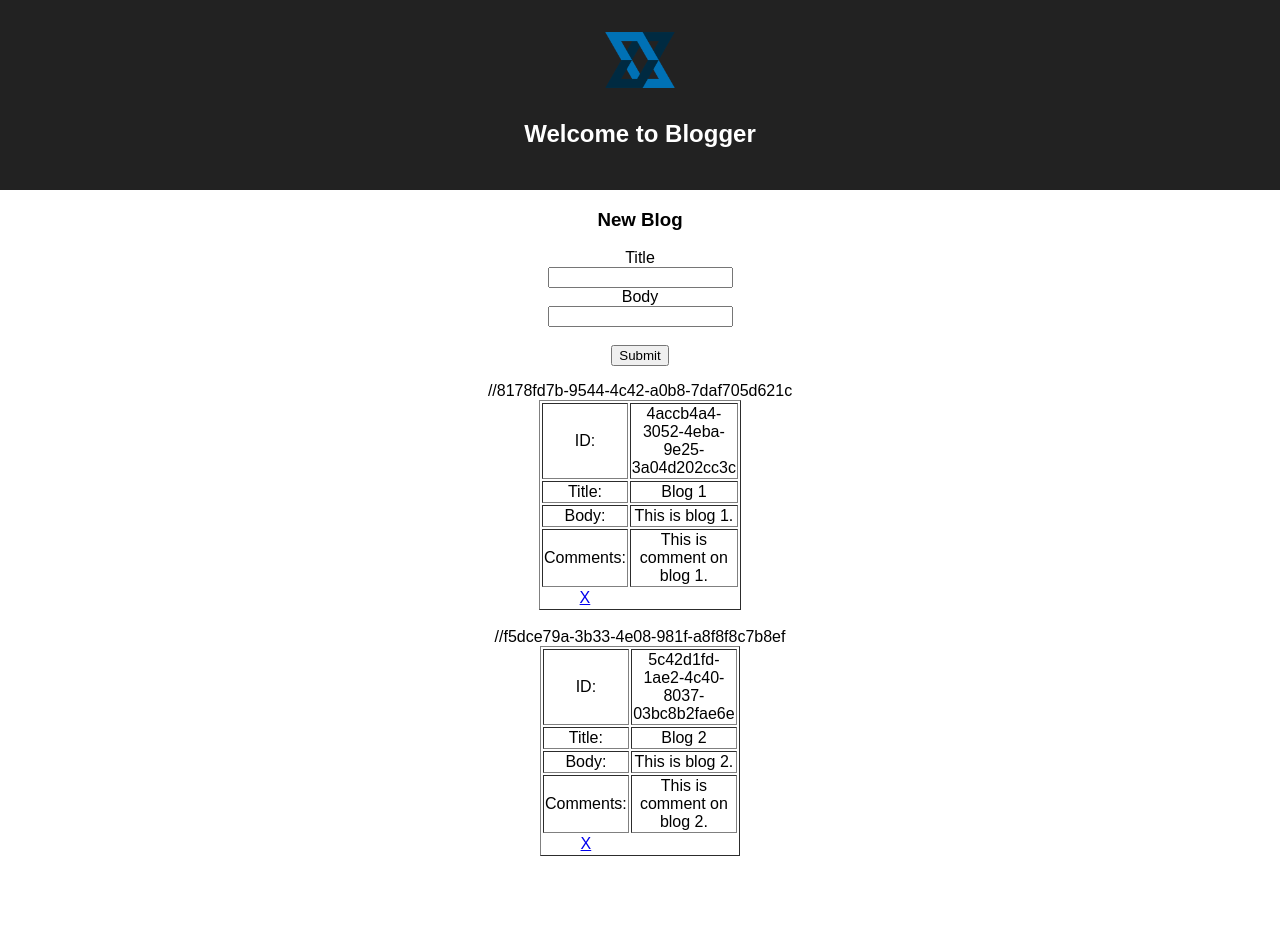
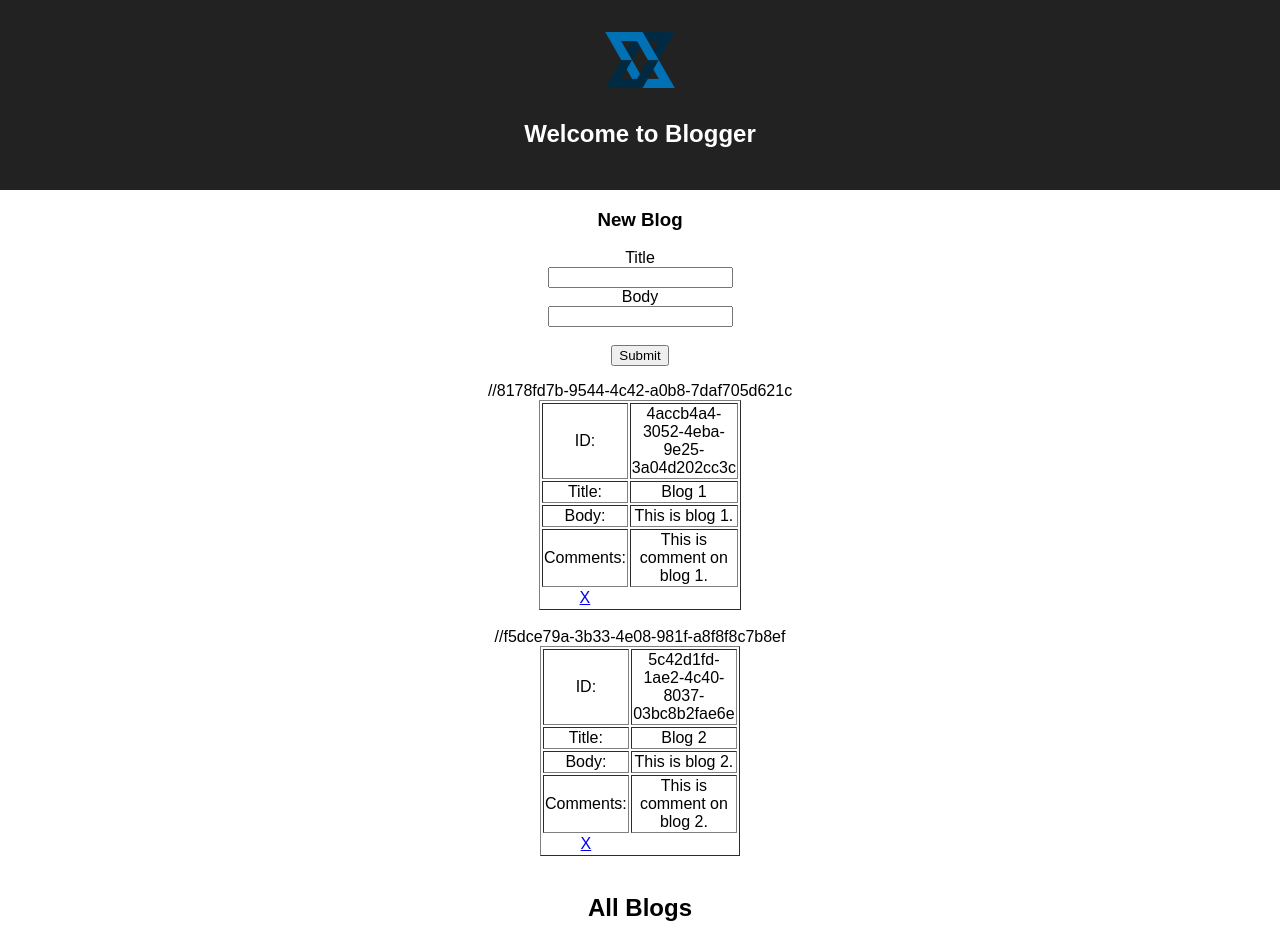
Before and after one commit to RittickDatta/Web_Development, a React (Create React App) app in the folder blog-project/: page / in a window 1280 px wide. Before the commit the page ends 890 px from the top, so only its background shows below. Built offline with nearby package versions, Linux system fonts and the light colour scheme.

Commit message:
Dashboard Skeleton

```diff
--- a/blog-project/src/App.js
+++ b/blog-project/src/App.js
@@ -4,6 +4,7 @@ import uuid from 'uuid';
 import './App.css';
 import Users from './Users';
 import NewBlog from './NewBlog';
+import Dashboard from './Dashboard';
 
 class App extends Component {
 
@@ -74,6 +75,7 @@ class App extends Component {
         <p>
           <NewBlog newBlog={this.handleAddBlog.bind(this)}/>
           <Users users={this.state.users} onDelete={this.handleDeleteBlog.bind(this)} />
+          <Dashboard users={this.state.users} />
         </p>
       </div>
     );
--- /dev/null
+++ b/blog-project/src/Dashboard.js
@@ -0,0 +1,20 @@
+import React,{ Component } from 'react';
+import Users from './Users';
+
+class Dashboard extends Component{
+
+  render(){
+      let blogItems = [];
+      if(this.props.users){
+        //TODO
+      }
+      return (
+        <div className="Dashboard">
+          <h2>All Blogs</h2>
+          {blogItems}
+        </div>
+      );
+  }
+}
+
+export default Dashboard;
```
